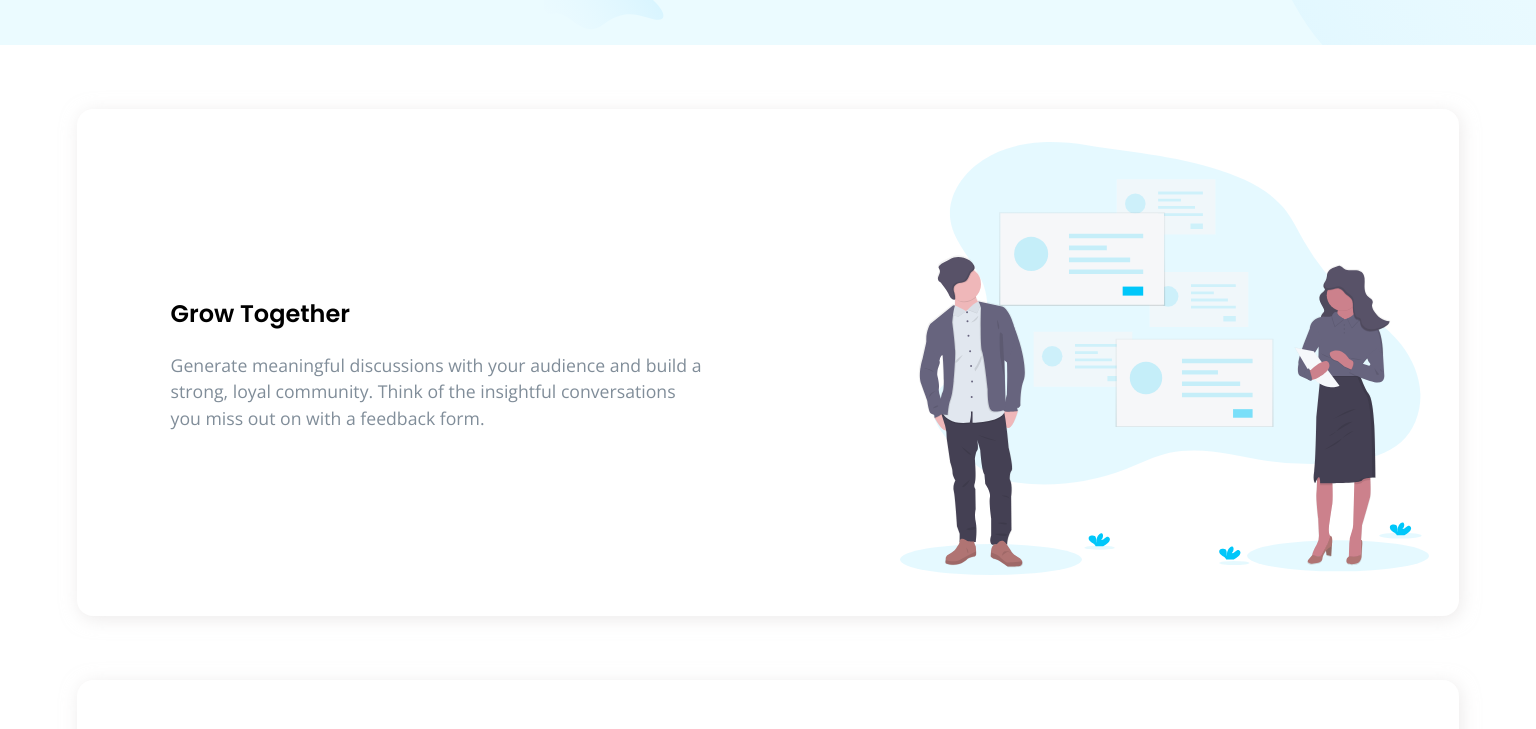
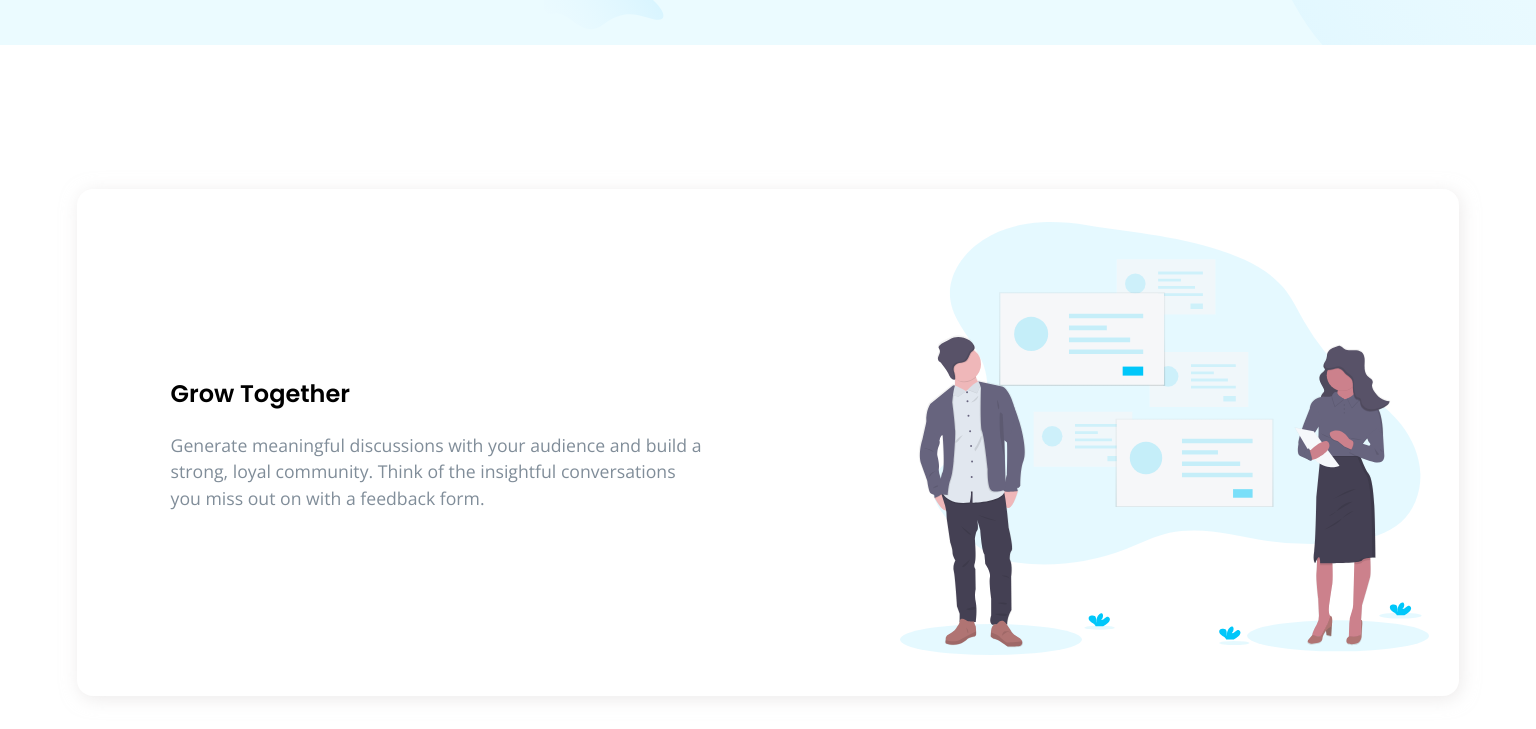
Before and after one commit to WilliamLop/huddle-landing-page-with-alternating-feature-blocks-master, a plain HTML site: page index.html in a window 1536 px wide. Shown: the part 649-1378 px from the top of the page. Drawn offline with nearby package versions, Linux system fonts and the light colour scheme.

Commit message:
algunos estilos

```diff
--- a/estilo.css
+++ b/estilo.css
@@ -135,6 +135,7 @@ body{
 /* MAIN */
 .main{
     position: relative;
+
 }
 /* Estilo las secciones card */
 .card{
@@ -310,6 +311,9 @@ body{
 
 
 @media (min-width: 48rem){
+    .main{
+        margin: 6rem auto;
+    }
     .rtl{
         direction: rtl;
     }
@@ -422,6 +426,9 @@ body{
 
 }
 @media (min-width: 64rem){
+    .main{
+        margin: 8rem auto;
+    }
     .nav__logo img{
         width: 180px;
     }
@@ -552,6 +559,9 @@ body{
 
 }
 @media (min-width: 90rem){
+    .main{
+        margin: 9rem auto;
+    }
     .welcome{
         align-items: center;
     }
```
